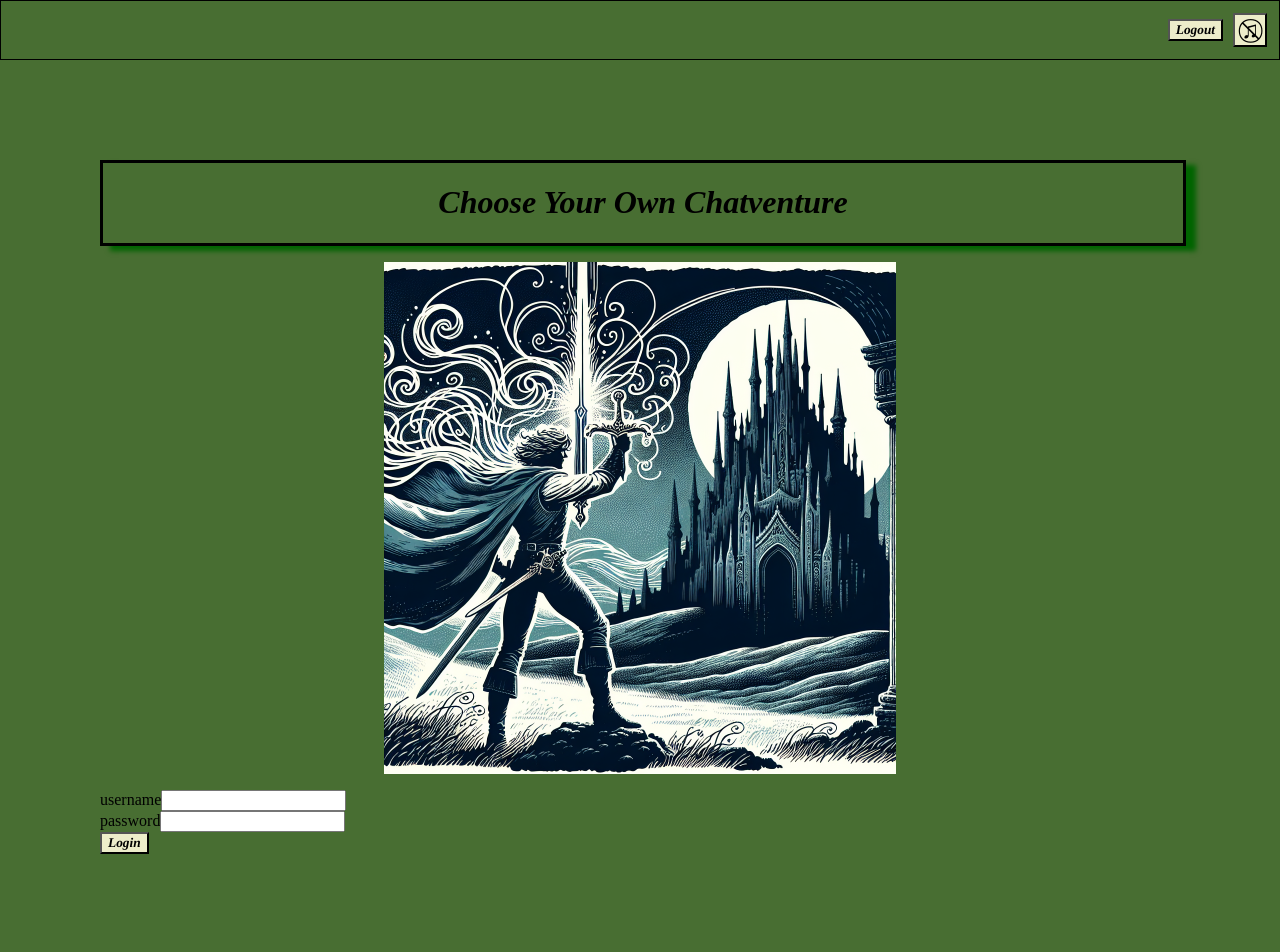
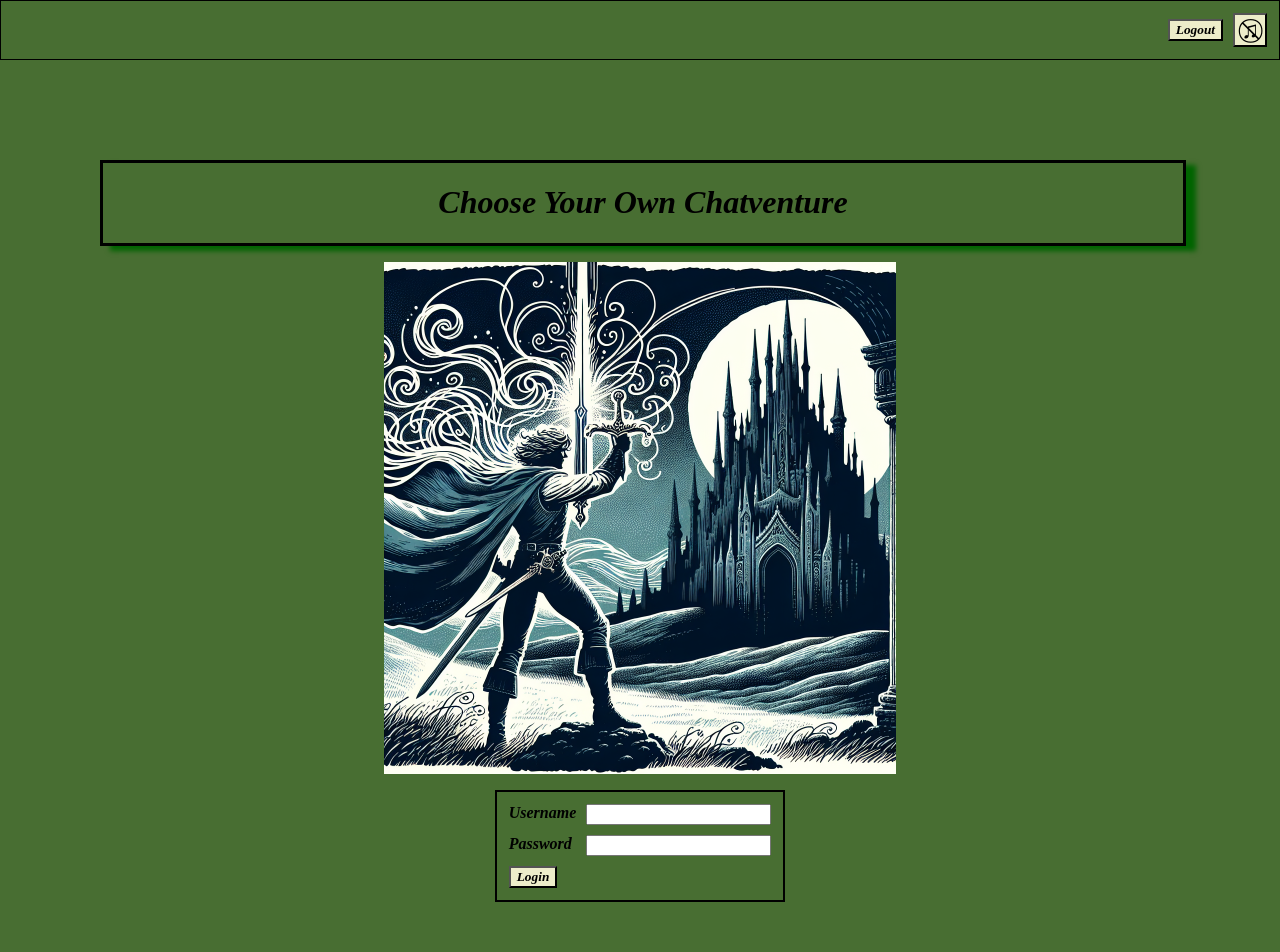
Before and after one commit to AaaDee/ChooseYouOwnChatventure, a React (Create React App) app in the folder frontend/: page / in a window 1280 px wide. Shown: the top 952 px of the page. Built offline with nearby package versions, Linux system fonts and the light colour scheme; no server answers.

Commit message:
Style login form

```diff
--- a/frontend/src/components/Button/style.ts
+++ b/frontend/src/components/Button/style.ts
@@ -1,5 +1,5 @@
 import styled, { css } from 'styled-components';
-import { globalStyles } from '../../style/globalStyles';
+import { globalStyles, TextStyle } from '../../style/globalStyles';
 
 export const ButtonStyle = css`
   background-color: ${globalStyles.colors.button};
@@ -12,8 +12,7 @@ export const ButtonStyle = css`
 `;
 
 export const ButtonTextStyle = css`
-  font-family: 'Papyrus', Times, serif;
-  font-style: italic;
+  ${TextStyle}
   font-weight: bold;
 
   &:hover {
--- a/frontend/src/components/LoginForm/LoginForm.tsx
+++ b/frontend/src/components/LoginForm/LoginForm.tsx
@@ -1,5 +1,6 @@
 import { useLogin } from '../../hooks/useLogin';
 import { Button } from '../Button/Button';
+import { StyledLogin } from './style';
 
 export function LoginForm() {
   const { username, password, setUsername, setPassword, submit, hasFailed } =
@@ -11,27 +12,27 @@ export function LoginForm() {
   };
 
   return (
-    <form onSubmit={handleLogin}>
-      <div>
-        username
+    <StyledLogin onSubmit={handleLogin}>
+      <label htmlFor="username">Username</label>
       <input
+        id="username"
         type="text"
         value={username}
         name="Username"
         onChange={({ target }) => setUsername(target.value)}
       />
-      </div>
-      <div>
-        password
+
+      <label htmlFor="password">Password</label>
       <input
+        id="password"
         type="password"
         value={password}
         name="Password"
         onChange={({ target }) => setPassword(target.value)}
       />
-      </div>
+
       <Button content="Login" />
       {hasFailed && <div>Login failed</div>}
-    </form>
+    </StyledLogin>
   );
 }
--- /dev/null
+++ b/frontend/src/components/LoginForm/style.ts
@@ -0,0 +1,16 @@
+import styled from 'styled-components';
+import { TextStyle } from '../../style/globalStyles';
+
+export const StyledLogin = styled.form`
+  ${TextStyle}
+  font-weight: bold;
+
+  display: grid;
+  grid-template-columns: auto 1fr;
+
+  align-self: center;
+  border: 2px solid black;
+  width: fit-content;
+  padding: 12px;
+  gap: 10px;
+`;
--- a/frontend/src/components/Title/style.ts
+++ b/frontend/src/components/Title/style.ts
@@ -1,5 +1,5 @@
 import styled from 'styled-components';
-import { globalStyles } from '../../style/globalStyles';
+import { globalStyles, TextStyle } from '../../style/globalStyles';
 
 export const StyledWrapper = styled.div`
   display: flex;
@@ -13,7 +13,7 @@ export const StyledWrapper = styled.div`
 `;
 
 export const TitleText = styled.h1`
+  ${TextStyle}
   padding-left: 12px;
   padding-right: 12px;
-  font-style: italic;
 `;
--- a/frontend/src/style/globalStyles.ts
+++ b/frontend/src/style/globalStyles.ts
@@ -1,3 +1,5 @@
+import { css } from 'styled-components';
+
 export const globalStyles = {
   colors: {
     background: '#486e32',
@@ -6,3 +8,8 @@ export const globalStyles = {
     shadow: 'darkgreen'
   }
 };
+
+export const TextStyle = css`
+  font-family: serif;
+  font-style: italic;
+`;
```
Lines whose indentation alone changed are shown as unchanged.
